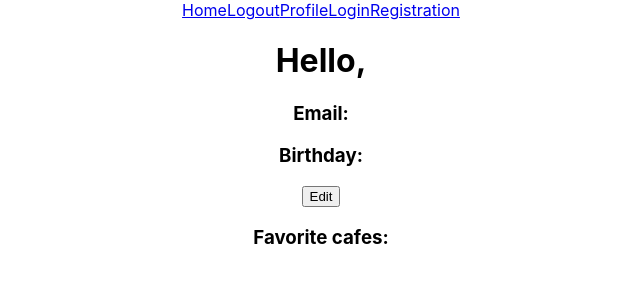
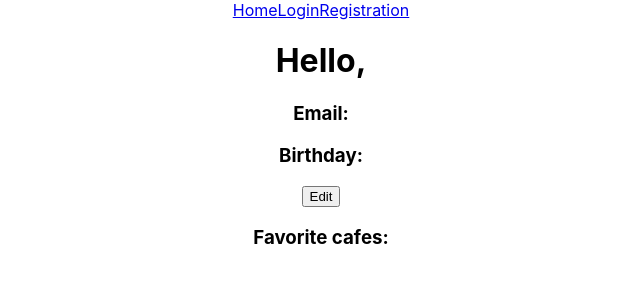
Before and after one commit to anbochkarev1991/coffee-search, a React (Create React App) app in the folder client/: page /profile in a window 1280 px wide. Shown: the top 300 px of the page, without its empty margins (319-959 px from the left). Built offline with nearby package versions, Linux system fonts and the light colour scheme.

Commit message:
PrivateRouter

```diff
--- a/client/src/App.js
+++ b/client/src/App.js
@@ -14,6 +14,7 @@ import Batch from './components/CafePageBar/Batch/Batch';
 import EventsCafe from './components/CafePageBar/EventsCafe/EventsCafe';
 import Comments from './components/CafePageBar/Comments/Comments';
 import Insta from './components/CafePageBar/Instagram/Instagram';
+import PrivateRouter from './components/PrivateRouter/PrivateRouter';
 // import logo from './logo.svg';
 import './App.css';
 import CafePage from './pages/cafe/cafe';
@@ -54,9 +55,9 @@ function App() {
             <CafePage />
             <Insta />
           </Route>
-          <Route path="/profile">
+          <PrivateRouter path="/profile">
             <Profile />
-          </Route>
+          </PrivateRouter>
           <Route path="/signup">
             <Signup />
           </Route>
--- a/client/src/components/Map/Map.js
+++ b/client/src/components/Map/Map.js
@@ -7,7 +7,6 @@ dotenv.config();
 function Map() {
 
   const cafes = useSelector((state) => state.coffee.list);
-  console.log(cafes.length);
 
   useEffect(() => {
     if (cafes.length > 0) {
--- a/client/src/components/Navbar/Navbar.js
+++ b/client/src/components/Navbar/Navbar.js
@@ -1,14 +1,17 @@
 import React from 'react';
 import { NavLink } from 'react-router-dom';
+import { useSelector } from 'react-redux';
 
 function Navbar() {
+  const user = useSelector((state) => state.enter.login);
+
   return (
     <>
       <NavLink to="/">Home</NavLink>
-      <NavLink to="/logout">Logout</NavLink>
-      <NavLink to="/profile">Profile</NavLink>
-      <NavLink to="/login">Login</NavLink>
-      <NavLink to="/signup">Registration</NavLink>
+      {user && <NavLink to="/logout">Logout</NavLink>}
+      {user && <NavLink to="/profile">Profile</NavLink>}
+      {!user && <NavLink to="/login">Login</NavLink>}
+      {!user && <NavLink to="/signup">Registration</NavLink>}
     </>
   );
 }
--- /dev/null
+++ b/client/src/components/PrivateRouter/PrivateRouter.js
@@ -0,0 +1,15 @@
+import React from 'react';
+import { Route, Redirect } from 'react-router-dom';
+import { useSelector } from 'react-redux';
+
+export default function PrivateRouter({children, ...rest}) {
+  const user = useSelector((state) => state.enter);
+
+  return <Route {...rest}>
+  {
+    user
+    ? children
+    : <Redirect to="/login" />
+  }
+  </Route>
+}
```
